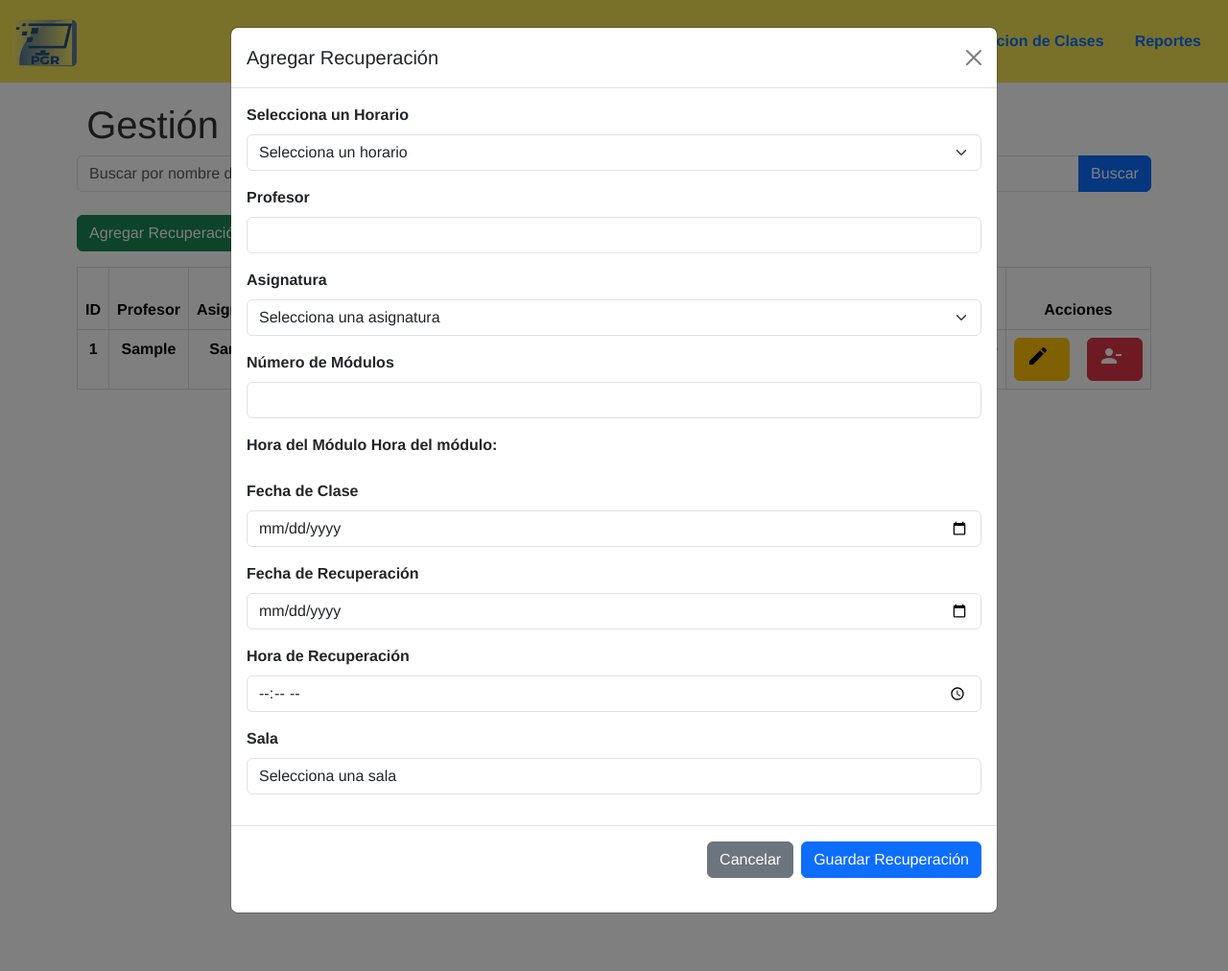
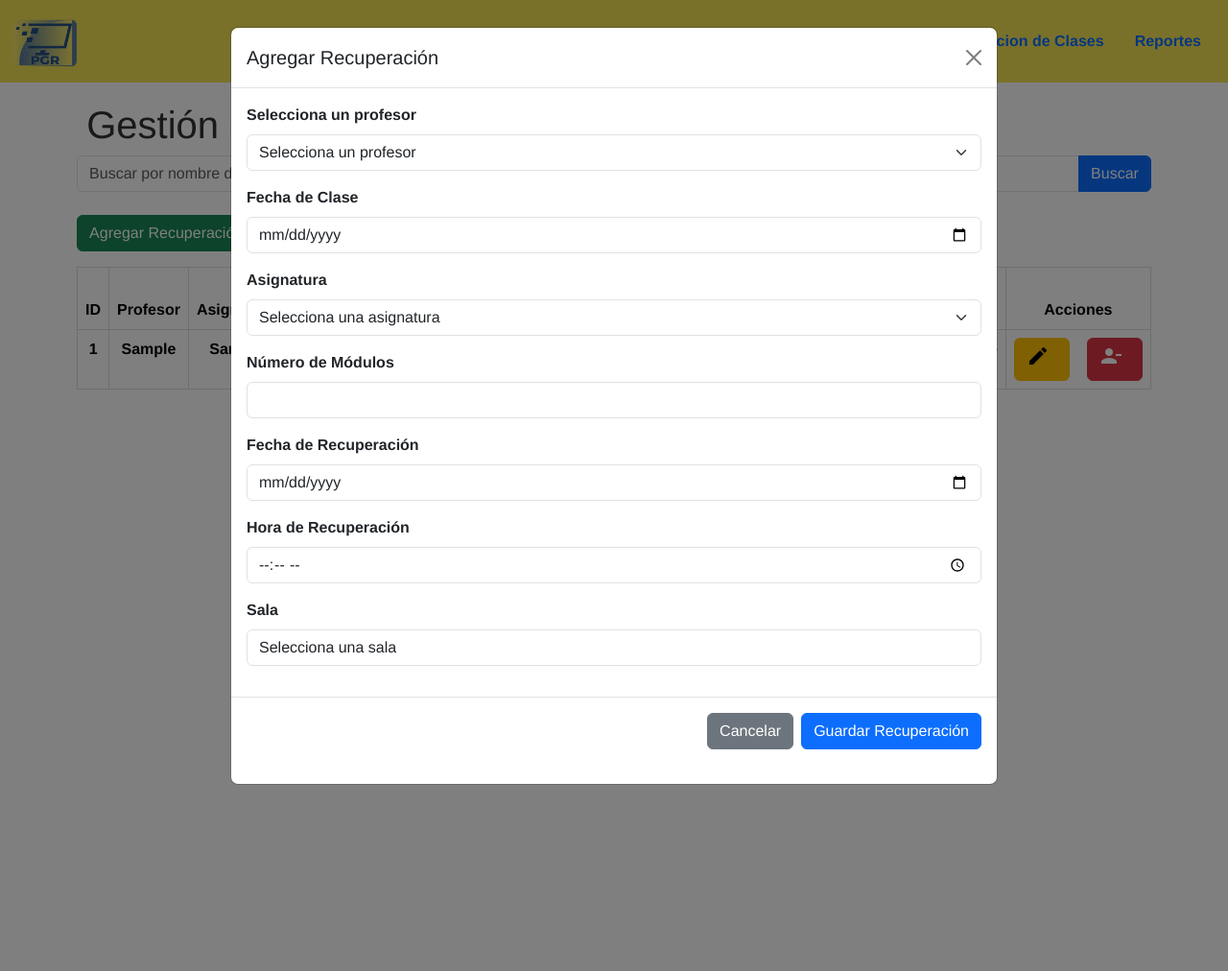
Before and after one commit to developer-felipe/CAPSTONE-GESTION-DE-REEMPLAZOS, a Django app: page /recuperacion/ in a window 1280 px wide, after a click on "Agregar Recuperación". Shown: the whole page at 96% size. Run offline with Django 5.2, Linux system fonts and the light colour scheme; tables that the repository leaves empty hold one stand-in row (values such as "Sample post"); parts of the project's set-up code (start-up, migrations or seed data) failed here and were passed over.

Commit message:
avance recuperacion

```diff
--- a/GPI/core/templates/gestion_recuperacion.html
+++ b/GPI/core/templates/gestion_recuperacion.html
@@ -21,8 +21,8 @@
             Recuperación</button>
     </div>
 
-<!-- Modal para agregar recuperación -->
-<div class="modal fade" id="extraLargeModal" tabindex="-1" aria-labelledby="extraLargeModalLabel" aria-hidden="true">
+    <div class="modal fade" id="extraLargeModal" tabindex="-1" aria-labelledby="extraLargeModalLabel"
+        aria-hidden="true">
         <div class="modal-dialog modal-lg">
             <div class="modal-content">
                 <div class="modal-header">
@@ -31,19 +31,15 @@
                 </div>
                 <form id="recuperacion-form">
                     <div class="modal-body">
-                    <!-- Select de Horarios -->
                         <div class="mb-3">
-                        <label for="horario" class="form-label">Selecciona un Horario</label>
-                        <select id="horario" name="horario" class="form-select" required>
-                            <option value="">Selecciona un horario</option>
-                            <!-- Los horarios se cargarán dinámicamente aquí -->
+                            <label for="profesor" class="form-label">Selecciona un profesor</label>
+                            <select id="profesor" name="profesor" class="form-select" required>
+                                <option value="">Selecciona un profesor</option>
                             </select>
                         </div>
-
-                    <!-- Campos autocompletados -->
                         <div class="mb-3">
-                        <label for="profesor" class="form-label">Profesor</label>
-                        <input type="text" id="profesor" name="profesor" class="form-control" readonly>
+                            <label for="fecha_clase" class="form-label">Fecha de Clase</label>
+                            <input type="date" name="fecha_clase" id="fecha_clase" class="form-control" required>
                         </div>
                         <div class="mb-3">
                             <label for="asignatura" class="form-label">Asignatura</label>
@@ -56,30 +52,20 @@
                             <input type="number" class="form-control" id="edit_numero_modulos" name="numero_modulos"
                                 required>
                         </div>
-                    <!-- Mostrar la hora del módulo -->
-                    <div class="mb-3">
-                        <label for="hora_modulo_display" class="form-label">Hora del Módulo</label>
-                        <span id="hora_modulo_display">Hora del módulo:</span>
-                    </div>
-
-                    <!-- Campos restantes -->
-                    <div class="mb-3">
-                        <label for="fecha_clase" class="form-label">Fecha de Clase</label>
-                        <input type="date" name="fecha_clase" id="fecha_clase" class="form-control" required>
-                    </div>
                         <div class="mb-3">
                             <label for="fecha_recuperacion" class="form-label">Fecha de Recuperación</label>
-                        <input type="date" name="fecha_recuperacion" id="fecha_recuperacion" class="form-control" required>
+                            <input type="date" name="fecha_recuperacion" id="fecha_recuperacion" class="form-control"
+                                required>
                         </div>
                         <div class="mb-3">
                             <label for="hora_recuperacion" class="form-label">Hora de Recuperación</label>
-                        <input type="time" name="hora_recuperacion" id="hora_recuperacion" class="form-control" required>
+                            <input type="time" name="hora_recuperacion" id="hora_recuperacion" class="form-control"
+                                required>
                         </div>
                         <div class="mb-3">
                             <label for="sala" class="form-label">Sala</label>
                             <select name="sala" id="sala" class="form-control" required>
                                 <option value="">Selecciona una sala</option>
-                            <!-- Las opciones de sala se llenarán dinámicamente -->
                             </select>
                         </div>
                     </div>
@@ -91,9 +77,6 @@
             </div>
         </div>
     </div>
-
-
-
     {% if messages %}
     <div class="alert alert-success">
         {% for message in messages %}
@@ -129,9 +112,10 @@
                 <td>
                     <div class="d-flex">
                         <button class="btn btn-warning btn-edit me-2" data-bs-toggle="modal" data-bs-target="#editModal"
-                            data-id="{{ rec.id_recuperacion }}"  data-profesor="{{ rec.profesor }}"
+                            data-id="{{ rec.id_recuperacion }}" data-profesor="{{ rec.profesor }}"
                             data-asignatura="{{ rec.asignatura }}" data-numero_modulos="{{ rec.numero_modulos }}"
-                            data-fecha_clase="{{ rec.fecha_clase|date:'Y-m-d' }}" data-fecha_recuperacion="{{ rec.fecha_recuperacion|date:'Y-m-d' }}"
+                            data-fecha_clase="{{ rec.fecha_clase|date:'Y-m-d' }}"
+                            data-fecha_recuperacion="{{ rec.fecha_recuperacion|date:'Y-m-d' }}"
                             data-hora_recuperacion="{{ rec.hora_recuperacion }}" data-sala="{{ rec.sala }}">
                             <i class="material-icons me-2">edit</i>
                         </button>
@@ -158,28 +142,24 @@
                 <input type="hidden" id="edit_id" name="edit_id" value="">
 
                 <div class="modal-body">
-                    <!-- Formulario de edición -->
-
-                    <!-- ID de la recuperación (oculto) -->
                     <input type="hidden" id="edit_id">
 
                     <div class="mb-3">
                         <select id="edit_profesor" name="profesor" class="form-select" required>
                             <option value="">Selecciona un profesor</option>
-                            <!-- Opciones se llenan dinámicamente -->
                         </select>
                     </div>
 
                     <div class="mb-3">
                         <select id="edit_asignatura" name="asignatura" class="form-select" required>
                             <option value="">Selecciona una asignatura</option>
-                            <!-- Opciones se llenan dinámicamente -->
                         </select>
                     </div>
 
                     <div class="mb-3">
                         <label for="edit_numero_modulos" class="form-label">Número de Módulos</label>
-                        <input type="number" class="form-control" id="edit_numero_modulos" name="numero_modulos" required>
+                        <input type="number" class="form-control" id="edit_numero_modulos" name="numero_modulos"
+                            required>
                     </div>
 
                     <div class="mb-3">
@@ -189,19 +169,20 @@
 
                     <div class="mb-3">
                         <label for="edit_fecha_recuperacion" class="form-label">Fecha de Recuperación</label>
-                        <input type="date" class="form-control" id="edit_fecha_recuperacion" name="fecha_recuperacion" required>
+                        <input type="date" class="form-control" id="edit_fecha_recuperacion" name="fecha_recuperacion"
+                            required>
                     </div>
 
                     <div class="mb-3">
                         <label for="edit_hora_recuperacion" class="form-label">Hora de Recuperación</label>
-                        <input type="time" class="form-control" id="edit_hora_recuperacion" name="hora_recuperacion" required>
+                        <input type="time" class="form-control" id="edit_hora_recuperacion" name="hora_recuperacion"
+                            required>
                     </div>
 
                     <div class="mb-3">
                         <label for="edit_sala" class="form-label">Sala</label>
                         <select id="edit_sala" name="sala" class="form-select" required>
                             <option value="">Selecciona una sala</option>
-                            <!-- Opciones se llenan dinámicamente -->
                         </select>
                     </div>
 
@@ -223,86 +204,71 @@
 <script src="{% static 'js/editarRecuperacion.js' %}"></script>
 
 <script>
-document.addEventListener('DOMContentLoaded', function () {
+    document.addEventListener('DOMContentLoaded', async function () {
+
         obtenerHorariosRecuperacion();
         obtenerSalas();
 
-    document.getElementById('horario').addEventListener('change', function () {
-        const selectedHorarioId = this.value;
-        if (selectedHorarioId) {
-            const selectedOption = horariosData.find(horario => horario.id_horario == selectedHorarioId);
-            if (selectedOption) {
-                document.getElementById('profesor').value = selectedOption.profesor ? selectedOption.profesor.nombre : 'No disponible';
-                document.getElementById('hora_modulo_display').textContent = selectedOption.modulos ? `Hora: ${selectedOption.modulos.hora_modulo}` : 'No disponible';
+        function getCSRFToken() {
+            const csrfToken = document.cookie.split(';').find(cookie => cookie.trim().startsWith('csrftoken='));
+            return csrfToken ? csrfToken.split('=')[1] : '';
         }
-        } else {
-            document.getElementById('profesor').value = '';
-            document.getElementById('hora_modulo_display').textContent = 'Hora del módulo:';
+        const csrfToken = getCSRFToken();
+
+        try {
+            const respuesta = await fetch('/profesores/');
+            if (!respuesta.ok) {
+                throw new Error('Error en la solicitud: ' + respuesta.status);
             }
-    });
-
-    document.getElementById('fecha_clase').addEventListener('change', function () {
-        const horarioId = document.getElementById('horario').value;
-        const fechaClase = this.value;
-
-        if (horarioId && fechaClase) {
-            fetch(`/obtener_asignaturas_por_fecha/?horario_id=${horarioId}&fecha_clase=${fechaClase}`)
-                .then(response => response.json())
-                .then(data => {
-                    const asignaturaSelect = document.getElementById('asignatura');
-                    asignaturaSelect.innerHTML = '<option value="">Selecciona una asignatura</option>';
-                    if (data.success) {
-                        data.asignaturas.forEach(asignatura => {
-                            const option = document.createElement('option');
-                            option.value = asignatura.id_asignatura;
-                            option.textContent = asignatura.nombre_asignatura;
-                            asignaturaSelect.appendChild(option);
-                        });
-                    } else {
-                        alert(data.message || 'No hay asignaturas disponibles.');
+            const data = await respuesta.json();
+            console.log(data);
+            selectProfesor = document.getElementById('profesor')
+            data.forEach(profesor => {
+                const option = document.createElement('option')
+                option.value = profesor.id
+                option.textContent = profesor.nombre_completo
+                selectProfesor.appendChild(option)
+            })
+        } catch (error) {
+            console.error('Error:', error);
         }
-                })
-                .catch(error => {
-                    console.error('Error al obtener asignaturas:', error);
-                });
+        fechaClase = document.getElementById('fecha_clase')
+        fechaClase.addEventListener('change', async function () {
+            datos = {
+                profesorId: selectProfesor.value,
+                fecha_clase: fechaClase.value
             }
-    });
-
-    document.getElementById('recuperacion-form').addEventListener('submit', function (event) {
-        event.preventDefault();
-
-        const formData = new FormData(event.target);
-        const data = {};
-
-        formData.forEach((value, key) => {
-            data[key] = value;
-        });
-
-        console.log("Datos a enviar:", data);
-
-
-        fetch('/registrar_recuperacion/', {
+            try {
+                const respuesta = await fetch('/obtener_asignaturas_por_fecha/', {
                     method: 'POST',
                     headers: {
                         'Content-Type': 'application/json',
-                'X-CSRFToken': getCookie('csrftoken'),
+                        'X-CSRFToken': csrfToken
                     },
-            body: JSON.stringify(data)
+                    body: JSON.stringify(datos)
+                });
+                if (!respuesta.ok) {
+                    throw new Error('Error en la solicitud: ' + respuesta.status);
+                }
+                const data = await respuesta.json();
+                console.log(data);
+                selectAsignatura = document.getElementById('asignatura')
+                data.asignaturas.forEach(asignaturas => {
+                    const option = document.createElement('option')
+                    option.value = asignaturas.id_asignatura
+                    option.textContent = asignaturas.nombre_asignatura,`(${asignaturas.seccion})`,asignaturas.nombre_carrera
+                    selectAsignatura.appendChild(option)
+                    selectAsignatura.addEventListener('change', function(){
+                    selectModulo = document.getElementById('edit_numero_modulos')
+                    selectModulo.value = asignaturas.numero_modulos
                     })
-        .then(response => response.json())
-        .then(responseData => {
-            if (responseData.success) {
-                alert('Recuperación registrada correctamente.');
-                window.location.reload();
-            } else {
-                alert('Error al registrar la recuperación.');
+                })
+
+            } catch (error) {
+                console.error('Error:', error);
             }
+
         })
-        .catch(error => {
-            console.error('Error al enviar los datos:', error);
-            alert('Hubo un error al procesar la solicitud.');
-        });
-    });
     });
 
     let horariosData = [];
@@ -339,10 +305,7 @@ function obtenerSalas() {
             .catch(error => console.error('Error al obtener salas:', error));
     }
 
-function getCSRFToken() {
-    const csrfToken = document.cookie.split(';').find(cookie => cookie.trim().startsWith('csrftoken='));
-    return csrfToken ? csrfToken.split('=')[1] : '';
-}
+
 
     function eliminarRecuperacion(button) {
         const idRecuperacion = button.getAttribute('data-id');
@@ -350,8 +313,6 @@ function eliminarRecuperacion(button) {
         if (!confirm('¿Estás seguro de que quieres eliminar esta recuperación?')) {
             return;
         }
-
-    const csrfToken = getCSRFToken();
 
         fetch(`/eliminar-recuperacion/${idRecuperacion}/`, {
             method: 'DELETE',
--- a/GPI/core/views.py
+++ b/GPI/core/views.py
@@ -127,43 +127,70 @@ def obtener_horarios_unicos(request):
 
 
 def obtener_asignaturas_por_fecha(request):
-    if request.method == 'GET':
+    if request.method == 'POST':
         try:
-            horario_id = request.GET.get('horario_id')
-            fecha_clase = request.GET.get('fecha_clase')
+            data = json.loads(request.body)
+            fecha_clase = data.get('fecha_clase')
+            profesorId = data.get('profesorId')
 
-            if not horario_id or not fecha_clase:
-                return JsonResponse({'success': False, 'message': 'Horario o fecha no proporcionados'}, status=400)
+            logger.info(f"Recibida solicitud para obtener asignaturas con fecha: {fecha_clase} y profesorId: {profesorId}")
+
+            if not profesorId or not fecha_clase:
+                logger.warning("Profesor o Fecha no proporcionados")
+                return JsonResponse({'success': False, 'message': 'Profesor o Fecha no proporcionados'}, status=400)
 
             fecha_obj = datetime.strptime(fecha_clase, '%Y-%m-%d')
             dia_semana = fecha_obj.weekday() + 1
 
             if dia_semana > 6:
+                logger.warning(f"Fecha inválida (domingo no permitido): {fecha_clase}")
                 return JsonResponse({'success': False, 'message': 'Fecha inválida (domingo no permitido)'}, status=400)
+            horarios = Horario.objects.filter(
+                Q(profesor_id_profesor=profesorId) & Q(dia_semana_id_dia_id=dia_semana) & Q(activo=True)
+            ).select_related('asignatura_id_asignatura')
 
-            horarios = Horario.objects.filter(
-                Q(id_horario=horario_id) & Q(dia_semana_id_dia_id=dia_semana)
-            ).select_related('asignatura_id_asignatura')
+            agrupados = {}
+
+            for horario in horarios:
+                clave = (horario.asignatura_id_asignatura.id_asignatura,
+                         horario.seccion,
+                         horario.carrera_id_carrera.nombre_carrera)
+                if clave not in agrupados:
+                    agrupados[clave] = {
+                        'id_asignatura': horario.asignatura_id_asignatura.id_asignatura,
+                        'nombre_asignatura': horario.asignatura_id_asignatura.nombre_asignatura,
+                        'seccion': horario.seccion,
+                        'jornada': horario.jornada,
+                        'carrera_id': horario.carrera_id_carrera.nombre_carrera,
+                        'modulos': set(),
+                        'numero_modulos': 0
+                    }
+
+                agrupados[clave]['modulos'].add(horario.modulo_id_modulo.hora_modulo)
+                agrupados[clave]['numero_modulos'] = len(agrupados[clave]['modulos'])
 
             asignaturas_data = [
                 {
-                    'id_asignatura': horario.asignatura_id_asignatura.id_asignatura,
-                    'nombre_asignatura': horario.asignatura_id_asignatura.nombre_asignatura,
+                    'id_asignatura': valor['id_asignatura'],
+                    'nombre_asignatura': valor['nombre_asignatura'],
+                    'seccion': valor['seccion'],
+                    'jornada': valor['jornada'],
+                    'carrera_id': valor['carrera_id'],
+                    'numero_modulos': valor['numero_modulos']
                 }
-                for horario in horarios
+                for valor in agrupados.values()
             ]
 
+            logger.info(f"Asignaturas encontradas: {len(asignaturas_data)}")
             return JsonResponse({'success': True, 'asignaturas': asignaturas_data})
+
         except Exception as e:
+            logger.error(f"Error al procesar la solicitud: {str(e)}", exc_info=True)
             return JsonResponse({'success': False, 'message': str(e)}, status=500)
+
+    logger.warning("Método no permitido para esta solicitud")
     return JsonResponse({'success': False, 'message': 'Método no permitido'}, status=405)
 
-
-
-
-
-
-#---------------------------------------------------
 def obtener_horarios_recuperacion(request):
     horarios = Horario.objects.all()
     horarios_data = []
@@ -184,10 +211,6 @@ def obtener_horarios_recuperacion(request):
 
     return JsonResponse({"horarios": horarios_data})
 
-
-
-
-
 def eliminar_recuperacion(request, id_recuperacion):
     try:
         recuperacion = Recuperacion.objects.get(id_recuperacion=id_recuperacion)
@@ -198,8 +221,6 @@ def eliminar_recuperacion(request, id_recuperacion):
     except Exception as e:
         return JsonResponse({'success': False, 'message': str(e)}, status=500)
 
-
-
 @csrf_protect
 def actualizar_recuperacion(request, id_recuperacion):
     if request.method == 'PUT':
@@ -209,7 +230,6 @@ def actualizar_recuperacion(request, id_recuperacion):
             if not data.get('numero_modulos') or not data.get('fecha_clase') or not data.get('fecha_recuperacion') or not data.get('hora_recuperacion') or not data.get('sala'):
                 return JsonResponse({'success': False, 'message': 'Faltan datos requeridos.'})
 
-            # Usamos 'id_recuperacion' para obtener el objeto
             recuperacion = Recuperacion.objects.get(id_recuperacion=id_recuperacion)
 
             recuperacion.numero_modulos = data.get('numero_modulos')
@@ -1051,7 +1071,6 @@ def profesor_por_nombre(request, nombre):
 
 def profesores(request):
     profesores = Profesor.objects.all()
-
     profesores_concatenados = []
     for profesor in profesores:
         nombre_completo = f"{profesor.nombre} {profesor.segundo_nombre} {profesor.apellido} {profesor.segundo_apellido}"
@@ -1186,7 +1205,6 @@ def horas_periodo(request):
 
             reemplazos = cursor.fetchall()
 
-        # Preparar la respuesta con los datos obtenidos
         reemplazos_listados = []
         for row in reemplazos:
             reemplazos_listados.append({
@@ -1204,12 +1222,8 @@ def horas_periodo(request):
                 'id_modulo': row[11],
                 'id_dia': row[12]
             })
-
-        # Calcular las horas totales
         horas_reemplazo = sum(reemplazo['registros'] for reemplazo in reemplazos_listados)
         horas_totales = horas_reemplazo
-
-        # Determinar tipo de pago
         tipo_pago = "BONO" if horas_totales >= 40 else "PROGRAMACIÓN"
 
         return JsonResponse({
@@ -1371,37 +1385,3 @@ def reporte_dara(request):
         file_paths.append(output_file_path)
 
     return JsonResponse({"files": file_paths, "reemplazos_listados": reemplazos_listados}, safe=False)
-
-
-# SELECT
-#     r.semana,
-#     CONCAT(
-#         p.nombre, ' ',
-#         IF(p.segundo_nombre IS NOT NULL, CONCAT(p.segundo_nombre, ' '), ''),
-#         p.apellido,
-#         IF(p.segundo_apellido IS NOT NULL, CONCAT(' ', p.segundo_apellido), '')
-#     ) AS profesor,
-#     a.nombre_asignatura,
-#     h.seccion,
-#     s.numero_sala,
-#     CONCAT(
-#         SUBSTRING_INDEX(GROUP_CONCAT(mo.hora_modulo ORDER BY mo.hora_modulo SEPARATOR ', '), '-', 1),
-#         '-',
-#         SUBSTRING_INDEX(SUBSTRING_INDEX(GROUP_CONCAT(mo.hora_modulo ORDER BY mo.hora_modulo SEPARATOR ', '), ',', -1), '-', -1)
-#     ) AS modulo,
-#     COUNT(*) AS registros,
-#     ds.nombre_dia,
-#     r.fecha_reemplazo,
-#     r.profesor_reemplazo
-# FROM test.reemplazos r
-# JOIN test.horario h ON h.id_horario = r.horario_id_horario
-# JOIN test.profesor p ON p.id_profesor = h.profesor_id_profesor
-# JOIN test.sala s ON s.id_sala = h.sala_id_sala
-# JOIN test.modulo mo ON mo.id_modulo = h.modulo_id_modulo
-# JOIN test.asignatura a ON a.id_asignatura = h.asignatura_id_asignatura
-# JOIN test.dia_semana ds ON ds.id_dia = h.dia_semana_id_dia
-# where p.id_profesor = 1 AND r.fecha_reemplazo BETWEEN '2024-12-01' AND '2024-12-27'
-# GROUP BY r.semana, r.fecha_reemplazo, r.profesor_reemplazo, s.numero_sala, h.seccion, h.profesor_id_profesor, h.dia_semana_id_dia
-# ORDER BY r.fecha_reemplazo;
-# GROUP BY r.semana, r.fecha_reemplazo, r.profesor_reemplazo, s.numero_sala, h.seccion, h.profesor_id_profesor, h.dia_semana_id_dia
-# ORDER BY r.fecha_reemplazo;
```
Lines whose indentation alone changed are shown as unchanged.
